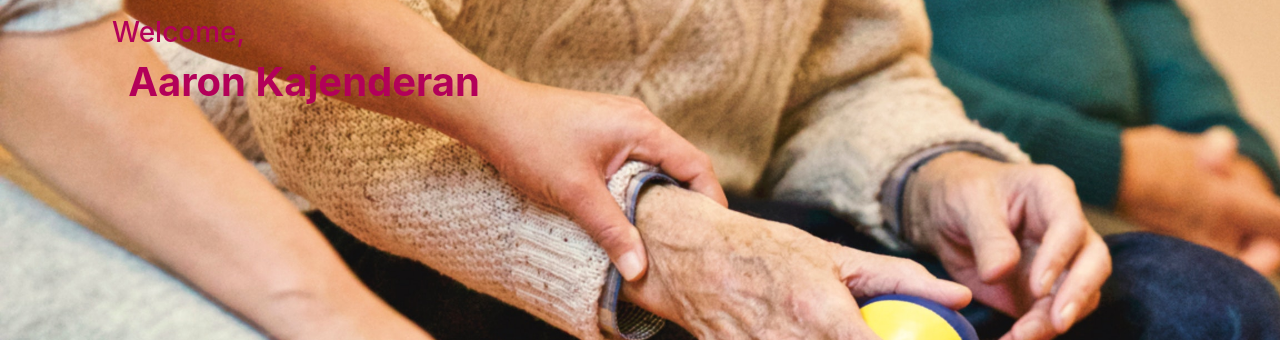
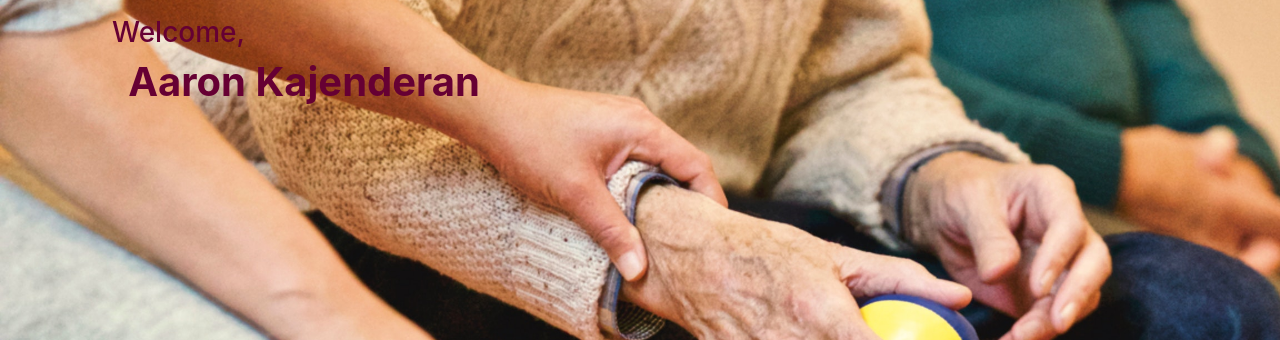
Before and after one commit to AaronRiboy/UX, a PHP site: page /homeService.php in a window 1280 px wide. Shown: the part 120-460 px from the top of the page. Run offline with PHP 8.4, Linux system fonts and the light colour scheme; a user stored in the database is signed in; some libraries are stand-ins or nearby versions.

Commit message:
color changing

```diff
--- a/Seniorcare/homeService.php
+++ b/Seniorcare/homeService.php
@@ -48,9 +48,9 @@ include "includes/dbconnection.php";
         <div class="col-sm-9 col-md-7 col-lg-6">
           <div class="box-2">
             <br><br><br><br><br>
-            <div class="wow-outer">
-              <h3 style="color:#b30059; padding-left:5%">Welcome,</h3>
-              <h1 class="font-weight-bold" style="color:#b30059; padding-left:8%"><?php echo $_SESSION['fullname']; ?></h1>
+            <div class="wow-outer" style="color:#660033;">
+              <h3 style="padding-left:5%">Welcome,</h3>
+              <h1 class="font-weight-bold" style="padding-left:8%"><?php echo $_SESSION['fullname']; ?></h1>
             </div>
           </div>
         </div>
```
Also changed, not shown: Seniorcare/homeSenior.php (+5 -5 lines).
